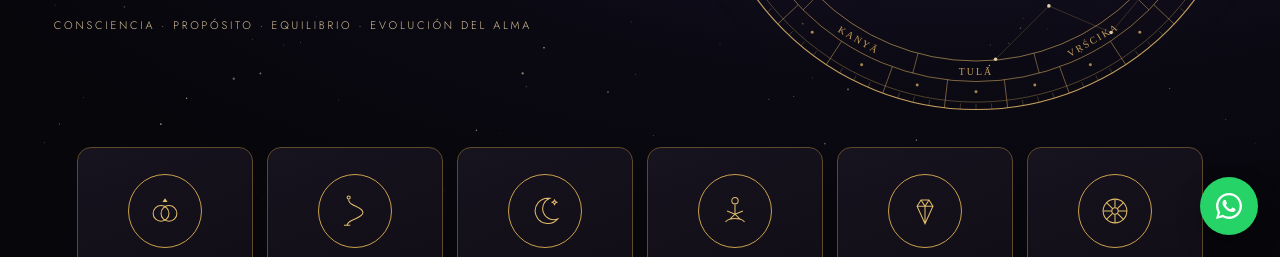
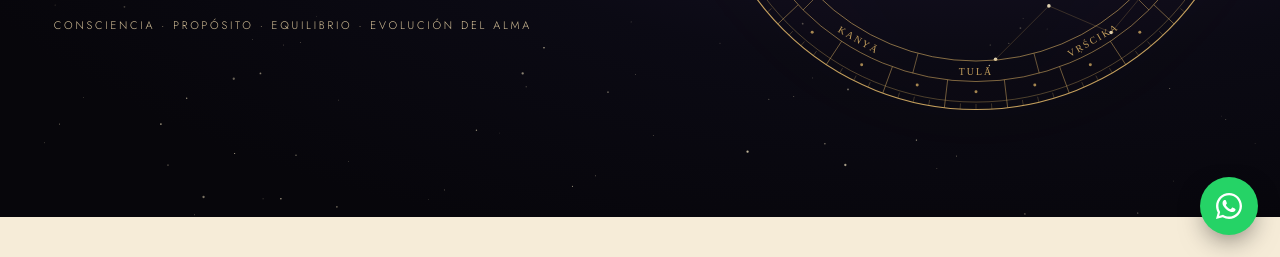
Before and after one commit to luceamedia-Asia/Astrologa-Vayu, a plain HTML site: page index.html in a window 1280 px wide. Shown: the part 543-800 px from the top of the page. Drawn offline with nearby package versions, Linux system fonts and the light colour scheme.

Commit message:
Usuń 6 kafelków pod nagłówkiem (podgląd)
Co-Authored-By: Claude Opus 5.5 <noreply@anthropic.com>
Claude-Session: https://claude.ai/code/session_01SZoi7JRxwZbreu66WqMd1c

```diff
--- a/index.html
+++ b/index.html
@@ -173,15 +173,6 @@
         <p class="dots">Consciencia · Propósito · Equilibrio · Evolución del alma</p>
       </div>
       <div class="hero-art"><img src="assets/chart.svg" alt="Carta natal védica (estilo del norte de la India) con el anillo de los 27 nakshatras, en líneas doradas" width="560" height="560"></div>
-    </section>
-
-    <section class="cards" aria-label="Áreas de consulta">
-      <article class="card"><span class="ico"><svg viewBox="0 0 48 48" fill="none" stroke="currentColor" stroke-width="1.3" aria-hidden="true"><circle cx="19" cy="27" r="10"/><circle cx="29" cy="27" r="10"/><path d="M24 9l2 3h-4z"/></svg></span><h3>Timing del matrimonio</h3><p>Los períodos más favorables para el amor y la pareja.</p></article>
-      <article class="card"><span class="ico"><svg viewBox="0 0 48 48" fill="none" stroke="currentColor" stroke-width="1.3" aria-hidden="true"><path d="M14 42c0-8 20-8 20-16S16 18 16 10"/><circle cx="16" cy="7" r="2"/><path d="M10 42h8"/></svg></span><h3>Tu camino de vida</h3><p>Tu propósito, dirección y oportunidades.</p></article>
-      <article class="card"><span class="ico"><svg viewBox="0 0 48 48" fill="none" stroke="currentColor" stroke-width="1.3" aria-hidden="true"><path d="M30 8a16 16 0 1 0 10 26A13 13 0 0 1 30 8z"/><path d="M36 10l1 2 2 1-2 1-1 2-1-2-2-1 2-1z"/></svg></span><h3>Conoce tu futuro</h3><p>Tendencias futuras y decisiones conscientes.</p></article>
-      <article class="card"><span class="ico"><svg viewBox="0 0 48 48" fill="none" stroke="currentColor" stroke-width="1.3" aria-hidden="true"><circle cx="24" cy="11" r="4"/><path d="M24 16v12M14 24l10 4 10-4M12 38c4-6 20-6 24 0M18 34l6-6 6 6"/></svg></span><h3>Conócete a ti mismo</h3><p>Tu naturaleza, emociones y fortalezas.</p></article>
-      <article class="card"><span class="ico"><svg viewBox="0 0 48 48" fill="none" stroke="currentColor" stroke-width="1.3" aria-hidden="true"><path d="M14 18h20l-10 22zM14 18l5-8h10l5 8M19 10l5 8 5-8M24 18v22"/></svg></span><h3>Descubre tus talentos</h3><p>Tus dones y cómo usar tu potencial.</p></article>
-      <article class="card"><span class="ico"><svg viewBox="0 0 48 48" fill="none" stroke="currentColor" stroke-width="1.3" aria-hidden="true"><circle cx="24" cy="24" r="15"/><circle cx="24" cy="24" r="4"/><path d="M24 9v11M24 28v11M9 24h11M28 24h11M13 13l8 8M27 27l8 8M35 13l-8 8M21 27l-8 8"/></svg></span><h3>Conoce tu karma</h3><p>Tus aprendizajes y la evolución de tu alma.</p></article>
     </section>
 
     <section id="sobre-mi" class="split">
```
